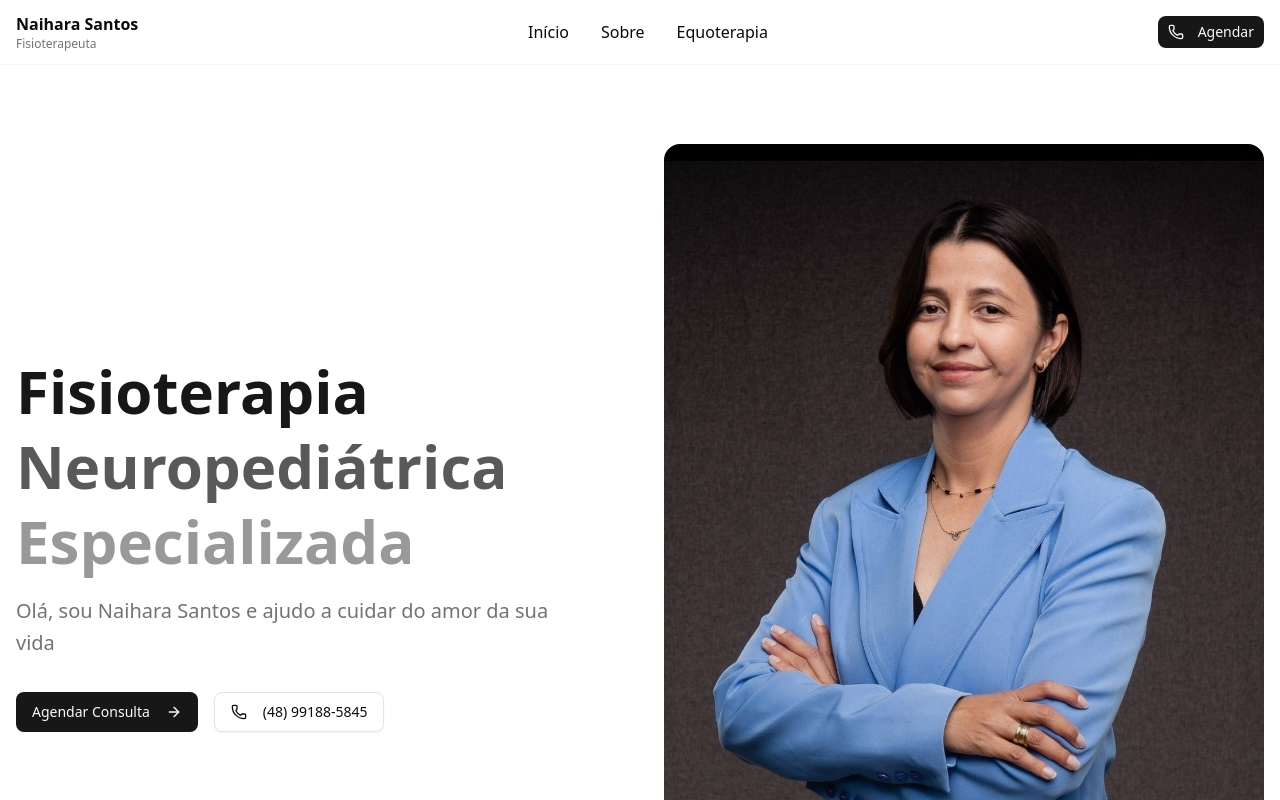
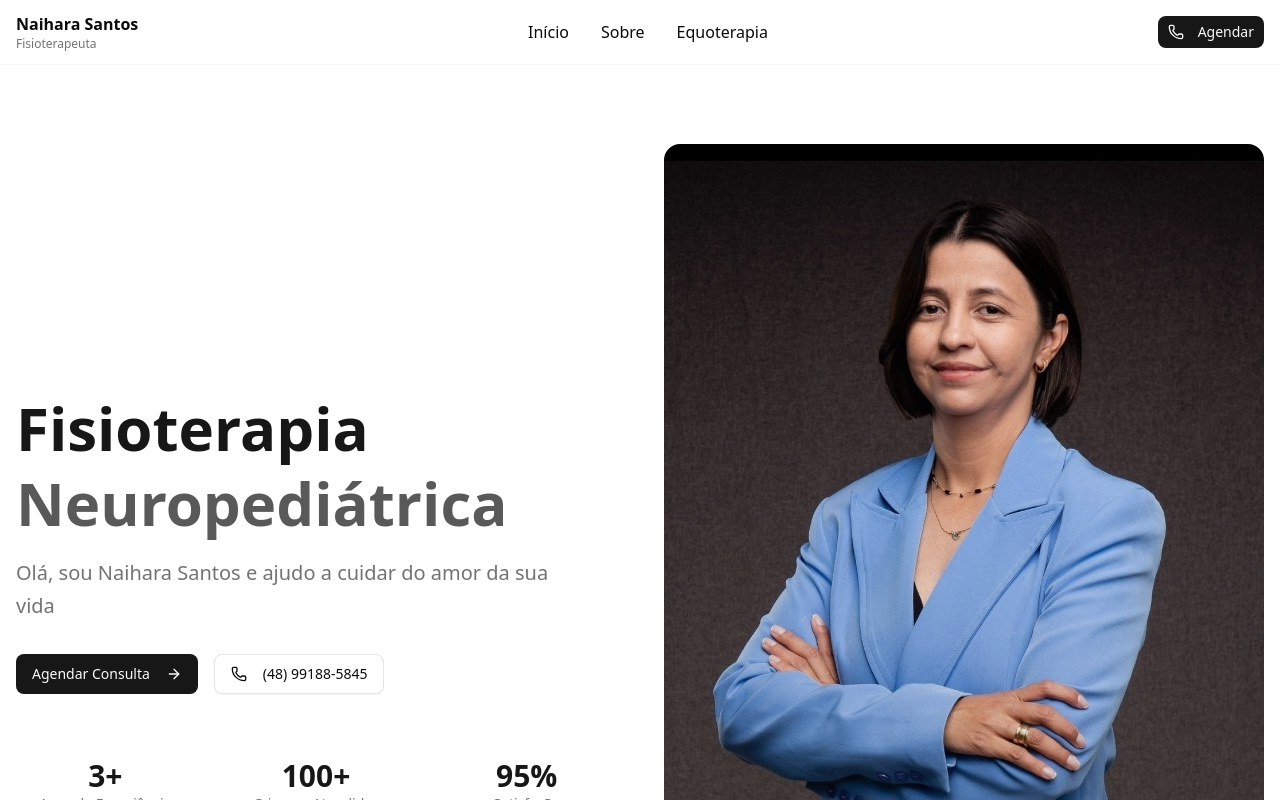
Before and after one commit to cal-oliveira/lp-naihara-santos, a Next.js app: page / in a window 1280 px wide. Shown: the top 800 px of the page. Built offline with nearby package versions, Linux system fonts and the light colour scheme.

Commit message:
fix: remove part of the title

```diff
--- a/src/app/sections/HeroDesktop.tsx
+++ b/src/app/sections/HeroDesktop.tsx
@@ -13,8 +13,8 @@ export default function HeroDesktop(){
                 <span className="text-primary">Fisioterapia</span>
                 <br />
                 <span className="text-black/65">Neuropediátrica</span>
-                <br />
-                <span className="text-black/40">Especializada</span>
+                {/* <br />
+                <span className="text-black/40">Especializada</span> */}
               </h1>
               <p className="text-xl text-muted-foreground leading-relaxed max-w-xl">
                 {/* Sou <strong>Naihara Santos</strong>, fisioterapeuta
```
